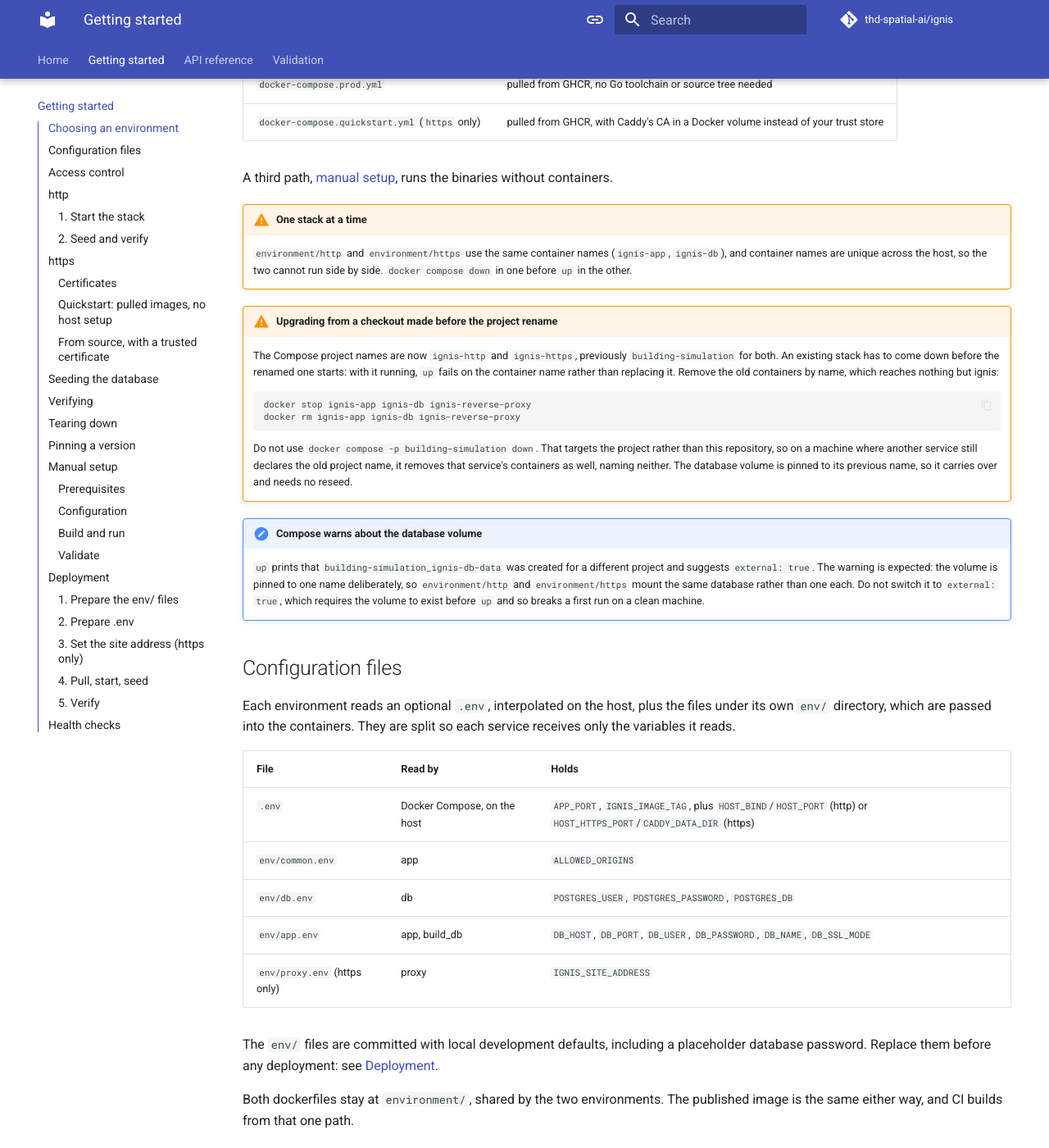
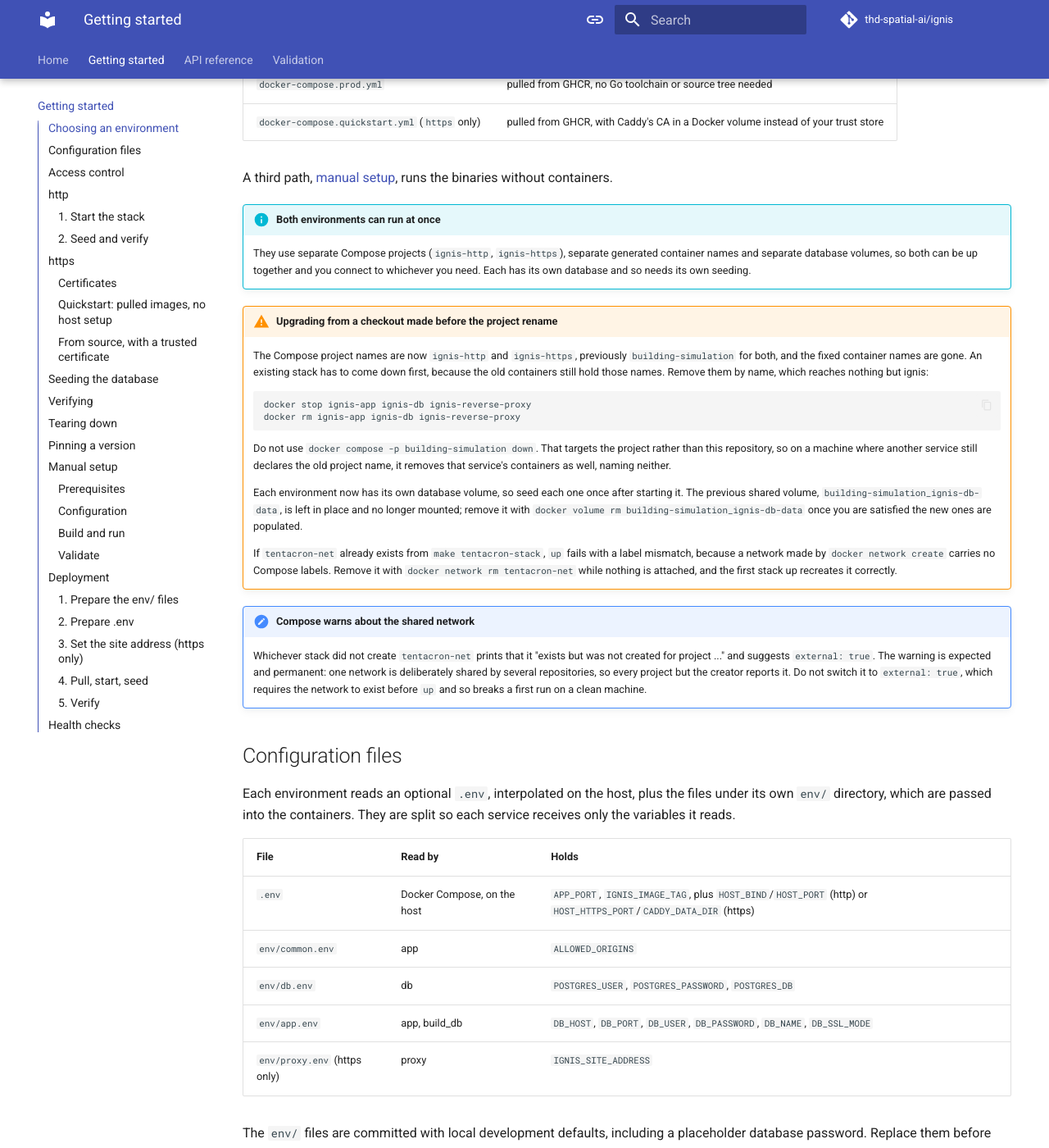
Before and after one commit to THD-Spatial-AI/ignis, an MkDocs documentation site: the page built from docs/getting-started.md, in a window 1280 px wide and 1400 px high, scrolled down 700 px. Shown: the whole window at 82% size. Built offline with MkDocs 1.6.1 and Material for MkDocs 9.7.7, drawn with Linux system fonts in a browser that asks for light colours; comment, search, counter and statistics services are not loaded; some of the changed text lies outside the part shown.

Commit message:
refactor(environment): adopt the workspace compose naming pattern
Both environments can now run at the same time, and cross-repository
callers resolve a stable alias rather than a container name. Agreed
across ignis, buem-gateway, city2tabula, weather, meme and tentacron;
this is ignis's half.

Container names. The fixed `container_name` entries are gone, so Compose
generates one per project. Fixed names were the only thing stopping both
environments running together, since a container name is unique across
the host whatever the project is called.

Service names. `ignis-app` becomes `ignis`, `ignis-db` becomes `db`,
`ignis-build-db` becomes `build-db` and `ignis-reverse-proxy` becomes
`proxy`. A service name is registered as a DNS alias on every network the
service joins, and an explicit `aliases:` entry adds to it rather than
replacing it, so two repositories sharing a service name on one shared
network round-robin between different stacks with nothing reporting a
fault. The service that joins carries the repository name for that
reason; the others never join and stay short.

Database volume. No longer pinned to one name across both environments.
Two Postgres containers must never share one data directory, so each
project holds its own. Seeding is now per environment. The previous
shared volume is left in place, unmounted; the guide says how to remove
it and that neither new volume is seeded until asked.

Shared network. `environment/http` alone joins `tentacron-net`, with the
explicit alias `ignis-http`. Callers inside that network carry no TLS
trust configuration, so an https alias fails at handshake and cannot be
fixed in their config. The block is declared with `name:` and no
`external:` so the first stack up creates it and a clean checkout needs
no prior setup, and it carries no driver, subnet or ipam: a joining
project whose options differ tries to delete and recreate the network.
The key `shared` is part of the contract, not a local label. Compose
labels the network with the key and refuses to start against a mismatch,
while the `name:` values agree and both files look correct.

Callers resolving `ignis-app` must move to `ignis-http`. Ports are
unchanged: 8080 inside every container, 8088 published by the http
environment. ADR-005 is rewritten and its open question closed.

````diff
--- a/docs/getting-started.md
+++ b/docs/getting-started.md
@@ -23,21 +23,25 @@
 
 A third path, [manual setup](#manual-setup), runs the binaries without containers.
 
-!!! warning "One stack at a time"
-    `environment/http` and `environment/https` use the same container names (`ignis-app`, `ignis-db`), and container names are unique across the host, so the two cannot run side by side. `docker compose down` in one before `up` in the other.
+!!! info "Both environments can run at once"
+    They use separate Compose projects (`ignis-http`, `ignis-https`), separate generated container names and separate database volumes, so both can be up together and you connect to whichever you need. Each has its own database and so needs its own seeding.
 
 !!! warning "Upgrading from a checkout made before the project rename"
-    The Compose project names are now `ignis-http` and `ignis-https`, previously `building-simulation` for both. An existing stack has to come down before the renamed one starts: with it running, `up` fails on the container name rather than replacing it. Remove the old containers by name, which reaches nothing but ignis:
+    The Compose project names are now `ignis-http` and `ignis-https`, previously `building-simulation` for both, and the fixed container names are gone. An existing stack has to come down first, because the old containers still hold those names. Remove them by name, which reaches nothing but ignis:
 
     ```bash
     docker stop ignis-app ignis-db ignis-reverse-proxy
     docker rm ignis-app ignis-db ignis-reverse-proxy
     ```
 
-    Do not use `docker compose -p building-simulation down`. That targets the project rather than this repository, so on a machine where another service still declares the old project name, it removes that service's containers as well, naming neither. The database volume is pinned to its previous name, so it carries over and needs no reseed.
+    Do not use `docker compose -p building-simulation down`. That targets the project rather than this repository, so on a machine where another service still declares the old project name, it removes that service's containers as well, naming neither.
 
-!!! note "Compose warns about the database volume"
-    `up` prints that `building-simulation_ignis-db-data` was created for a different project and suggests `external: true`. The warning is expected: the volume is pinned to one name deliberately, so `environment/http` and `environment/https` mount the same database rather than one each. Do not switch it to `external: true`, which requires the volume to exist before `up` and so breaks a first run on a clean machine.
+    Each environment now has its own database volume, so seed each one once after starting it. The previous shared volume, `building-simulation_ignis-db-data`, is left in place and no longer mounted; remove it with `docker volume rm building-simulation_ignis-db-data` once you are satisfied the new ones are populated.
+
+    If `tentacron-net` already exists from `make tentacron-stack`, `up` fails with a label mismatch, because a network made by `docker network create` carries no Compose labels. Remove it with `docker network rm tentacron-net` while nothing is attached, and the first stack up recreates it correctly.
+
+!!! note "Compose warns about the shared network"
+    Whichever stack did not create `tentacron-net` prints that it "exists but was not created for project ..." and suggests `external: true`. The warning is expected and permanent: one network is deliberately shared by several repositories, so every project but the creator reports it. Do not switch it to `external: true`, which requires the network to exist before `up` and so breaks a first run on a clean machine.
 
 ## Configuration files
 
@@ -125,13 +129,13 @@
 !!! warning "Docker Desktop: work from a directory under your home folder"
     Docker Desktop only shares paths under your home directory, or another folder added under File Sharing, into its VM. A working directory under `/tmp` fails with a bind-mount error like "not shared from the host", which does not obviously point at the File Sharing setting. Clone or copy these files under your home directory instead.
 
-This starts `ignis-db`, then `ignis-app` once the database reports healthy, then `ignis-reverse-proxy` once the app reports healthy. Only the proxy publishes a host port (`HOST_HTTPS_PORT`, default `443`).
+This starts `db`, then `ignis` once the database reports healthy, then `proxy` once the app reports healthy. Only the proxy publishes a host port (`HOST_HTTPS_PORT`, default `443`).
 
 Then [Seeding the database](#seeding-the-database) and [Verifying](#verifying).
 
 ### From source, with a trusted certificate
 
-Builds `ignis-app` and `ignis-build-db` from this checkout, so it picks up local code changes, and reuses a CA your browser already trusts.
+Builds `ignis` and `build-db` from this checkout, so it picks up local code changes, and reuses a CA your browser already trusts.
 
 Install the `caddy` CLI on the host and run `caddy trust` once. That installs a local CA into your OS and browser trust store, which the proxy then reuses.
 
@@ -281,11 +285,11 @@
 !!! info "Service and image names"
     | Compose service | Published image | Role |
     |---|---|---|
-    | `ignis-app` | `ghcr.io/thd-spatial-ai/ignis` | HTTP API server |
-    | `ignis-build-db` | `ghcr.io/thd-spatial-ai/ignis-build-db` | one-off TABULA seeder, `seed` profile only |
-    | `ignis-db` | `postgres:17-alpine` (not built here) | PostgreSQL database |
+    | `ignis` | `ghcr.io/thd-spatial-ai/ignis` | HTTP API server |
+    | `build-db` | `ghcr.io/thd-spatial-ai/ignis-build-db` | one-off TABULA seeder, `seed` profile only |
+    | `db` | `postgres:17-alpine` (not built here) | PostgreSQL database |
 
-    The `ignis-app` service publishes without the `-app` suffix. `IGNIS_IMAGE_TAG` pins both `ghcr.io` images to one release.
+    Service names and image names are independent: the seeder's image keeps the `ignis-` prefix it publishes under. `IGNIS_IMAGE_TAG` pins both `ghcr.io` images to one release. The service is named `ignis` because a service name is registered as a DNS alias on every network it joins, `tentacron-net` included, so it has to be unique across the workspace; `db` and `build-db` never join it and so stay short.
 
 ### 1. Prepare the `env/` files
 
@@ -335,6 +339,6 @@
 
 ## Health checks
 
-Compose orders startup by health: `ignis-app` waits for a healthy `ignis-db`, and in `environment/https` the proxy waits for a healthy `ignis-app`.
+Compose orders startup by health: `ignis` waits for a healthy `db`, and in `environment/https` the proxy waits for a healthy `ignis`.
 
 `/ignis/health` reports process liveness only and does not test the database connection, so a healthy container does not by itself mean the schema is seeded or reachable.
````
Also changed, not shown: other parts of docs/getting-started.md (+6 -6 lines), docs/api.md (+1 -1 lines), documentation/content/06-runtime-view.md (+1 -1 lines), documentation/content/07-deployment-view.md (+10 -10 lines), documentation/content/08-crosscutting-concepts.md (+1 -1 lines), documentation/content/09-architectural-decisions.md (+22 -6 lines), 12 other files.
